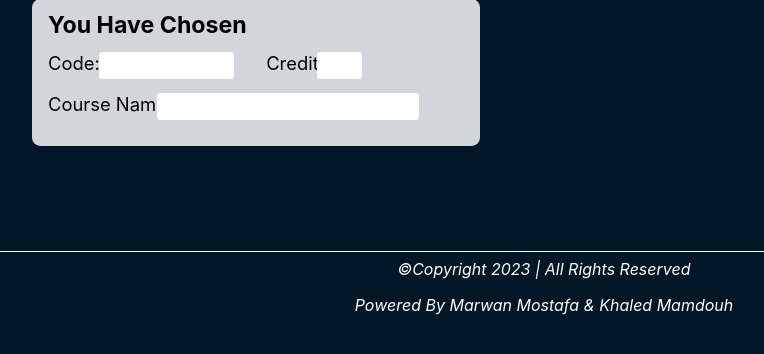
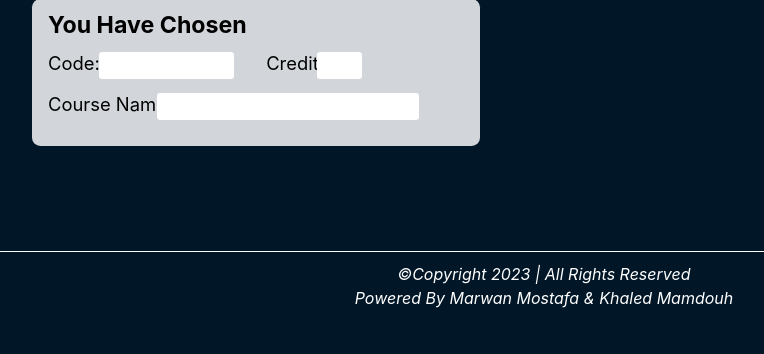
Before and after one commit to Marwan-9/absence-tracking-site, a PHP site: page / in a window 1280 px wide. Shown: the part 363-717 px from the top of the page, without its empty margins (96-860 px from the left). Run offline with PHP 8.4, Linux system fonts and the light colour scheme.

Commit message:
Footer Alignment

```diff
--- a/Styles.css
+++ b/Styles.css
@@ -72,6 +72,7 @@ option:hover{
 
  .footer_line{
     color:white;
+    margin-top: 0;
 }
 .to_Linkedin{
     color:white;
--- a/index.html
+++ b/index.html
@@ -162,11 +162,11 @@
 
       <div class="footerDiv">
         <div class = "footer_line" style="text-align: center;">
-          <p style="padding-top: 0rem; margin-top: 0.5rem;">
+          <p style="padding-top: 0rem; margin-bottom: 0.25rem; margin-top: 0.8rem;">
              <i >&copy;Copyright 2023 |  All Rights Reserved</i>
           </p>
 
-          <p class = "footer_line">
+          <p class = "footer_line" style="margin-top: 0rem;">
             <i>
               Powered By
               <a class = "to_Linkedin" href="https://www.linkedin.com/in/marwan8/"> Marwan Mostafa</a> &
```
